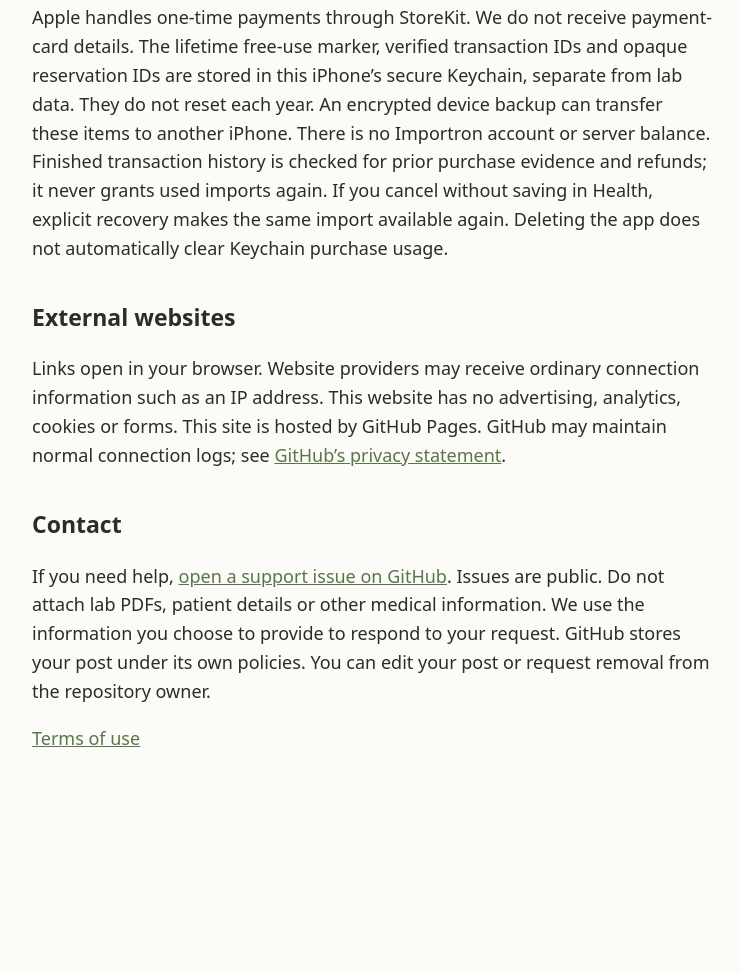
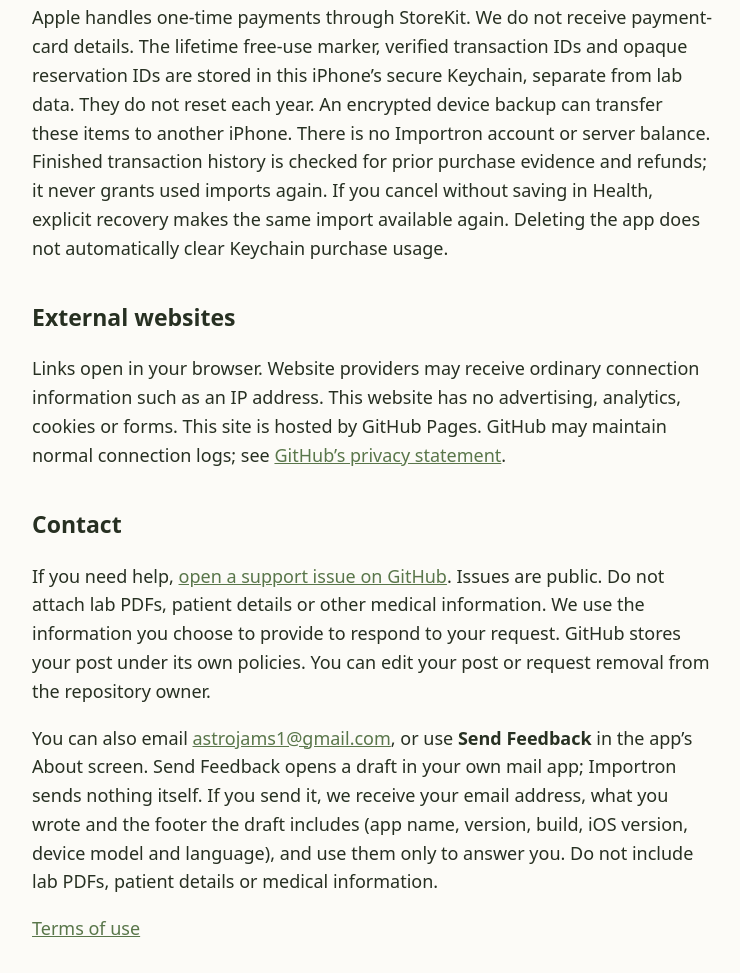
Before and after one commit to astrojams1/importron-support, a plain HTML site: page privacy.html in a window 1280 px wide. Shown: the part 1812-2785 px from the top of the page, without its empty margins (268-1008 px from the left). Before the commit the page ends 2628 px from the top, so only its background shows below. Drawn offline with Linux system fonts and the light colour scheme.

Commit message:
Support and privacy: Send Feedback address
Importron 1.0.1 adds Send Feedback, a draft to astrojams1@gmail.com in the
user's own mail app. The owner chose that address on 2026-11-18. The
support page and privacy policy now say so, and AGENTS.md allows that one
published address.

Co-Authored-By: Claude Opus 5.5 <noreply@anthropic.com>

```diff
--- a/privacy.html
+++ b/privacy.html
@@ -13,4 +13,5 @@
 <h2>Purchases</h2><p>Apple handles one-time payments through StoreKit. We do not receive payment-card details. The lifetime free-use marker, verified transaction IDs and opaque reservation IDs are stored in this iPhone’s secure Keychain, separate from lab data. They do not reset each year. An encrypted device backup can transfer these items to another iPhone. There is no Importron account or server balance. Finished transaction history is checked for prior purchase evidence and refunds; it never grants used imports again. If you cancel without saving in Health, explicit recovery makes the same import available again. Deleting the app does not automatically clear Keychain purchase usage.</p>
 <h2>External websites</h2><p>Links open in your browser. Website providers may receive ordinary connection information such as an IP address. This website has no advertising, analytics, cookies or forms. This site is hosted by GitHub Pages. GitHub may maintain normal connection logs; see <a href="https://docs.github.com/en/site-policy/privacy-policies/github-general-privacy-statement">GitHub’s privacy statement</a>.</p>
 <h2>Contact</h2><p>If you need help, <a href="https://github.com/astrojams1/importron-support/issues/new?template=support.yml">open a support issue on GitHub</a>. Issues are public. Do not attach lab PDFs, patient details or other medical information. We use the information you choose to provide to respond to your request. GitHub stores your post under its own policies. You can edit your post or request removal from the repository owner.</p>
+<p>You can also email <a href="mailto:astrojams1@gmail.com">astrojams1@gmail.com</a>, or use <strong>Send Feedback</strong> in the app’s About screen. Send Feedback opens a draft in your own mail app; Importron sends nothing itself. If you send it, we receive your email address, what you wrote and the footer the draft includes (app name, version, build, iOS version, device model and language), and use them only to answer you. Do not include lab PDFs, patient details or medical information.</p>
 <p><a href="https://www.apple.com/legal/internet-services/itunes/dev/stdeula/">Terms of use</a></p></main></html>
```
Also changed, not shown: index.html (+1 -0 lines), 1 other file.
